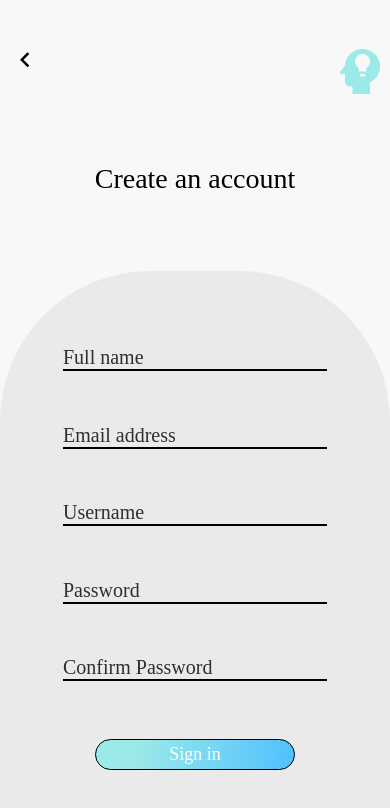
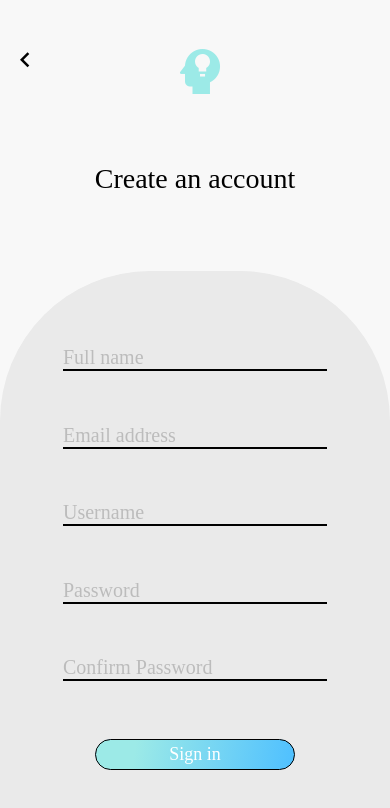
Before and after one commit to susupadilla99/Chron, a React Native app: screen /Register in a window 390 px wide. Shown: the top 808 px of the page. Built offline with nearby package versions, Linux system fonts and the light colour scheme.

Commit message:
Minor cosmetic changes

```diff
--- a/App.js
+++ b/App.js
@@ -12,10 +12,8 @@ import MemoryInfoScreen from './app/screens/MemoryInfoScreen';
 export default function App() {
   return (
     //<RegisterScreen/>
-
     <NavigationContainer>
       <AuthNavigator/>
     </NavigationContainer>
-
   );
 };
--- a/app/screens/LoginScreen.js
+++ b/app/screens/LoginScreen.js
@@ -73,6 +73,7 @@ function LoginScreen( {navigation} ) {
               <View style={styles.inputContainer}>
                 <AppTextInput
                   placeholder="Email address"
+                  placeholderTextColor={AppColors.darkGray}
                   keyboardType="email-address"
                   textContentType="emailAddress"
                   value={values.email}
@@ -84,6 +85,7 @@ function LoginScreen( {navigation} ) {
               <View style={styles.inputContainer}>
                 <AppTextInput
                   placeholder="Password"
+                  placeholderTextColor={AppColors.darkGray}
                   secureTextEntry={true}
                   textContentType="password"
                   value={values.password}
--- a/app/screens/RegisterScreen.js
+++ b/app/screens/RegisterScreen.js
@@ -42,6 +42,7 @@ function RegisterScreen( {navigation} ) {
             size={60}
             color={AppColors.lightBlue}
             />
+          <View style={{flex:1}}/>
         </View>
 
         <View style={styles.midContainer}>
@@ -64,6 +65,7 @@ function RegisterScreen( {navigation} ) {
               <View style={styles.inputContainer}>
                 <AppTextInput
                   placeholder="Full name"
+                  placeholderTextColor={AppColors.darkGray}
                   textContentType="name"
                   onBlur={()=>{setFieldTouched("name")}}
                   onChangeText={handleChange("name")}
@@ -73,6 +75,7 @@ function RegisterScreen( {navigation} ) {
               <View style={styles.inputContainer}>
                 <AppTextInput
                   placeholder="Email address"
+                  placeholderTextColor={AppColors.darkGray}
                   keyboardType="email-address"
                   textContentType="emailAddress"
                   onBlur={()=>{setFieldTouched("email")}}
@@ -83,6 +86,7 @@ function RegisterScreen( {navigation} ) {
               <View style={styles.inputContainer}>
                 <AppTextInput
                   placeholder="Username"
+                  placeholderTextColor={AppColors.darkGray}
                   textContentType="username"
                   onBlur={()=>{setFieldTouched("username")}}
                   onChangeText={handleChange("username")}
@@ -92,6 +96,7 @@ function RegisterScreen( {navigation} ) {
               <View style={styles.inputContainer}>
                 <AppTextInput
                   placeholder="Password"
+                  placeholderTextColor={AppColors.darkGray}
                   secureTextEntry={true}
                   textContentType="password"
                   onBlur={()=>{setFieldTouched("password")}}
@@ -102,6 +107,7 @@ function RegisterScreen( {navigation} ) {
               <View style={styles.inputContainer}>
                 <AppTextInput
                   placeholder="Confirm Password"
+                  placeholderTextColor={AppColors.darkGray}
                   secureTextEntry={true}
                   textContentType="password"
                   onBlur={()=>{setFieldTouched("cfpassowrd")}}
@@ -144,8 +150,9 @@ const styles = StyleSheet.create({
     marginLeft: 10,
   },
   logo: {
+    flex: 1,
+    marginLeft: 50,
     alignSelf: 'center',
-    marginLeft: 117,
   },
   inputContainer: {
     flex:0.6,
```
